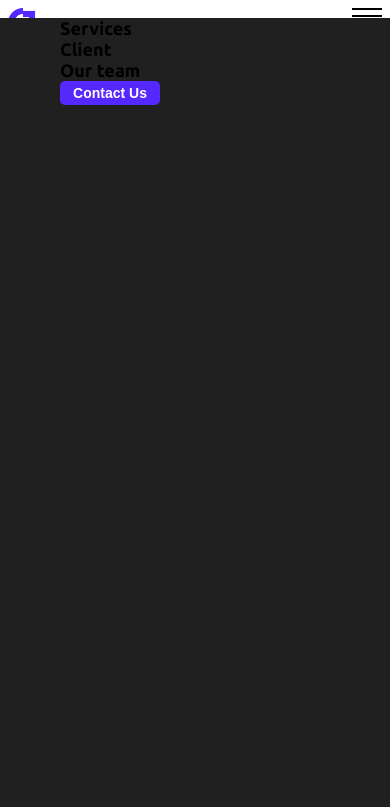
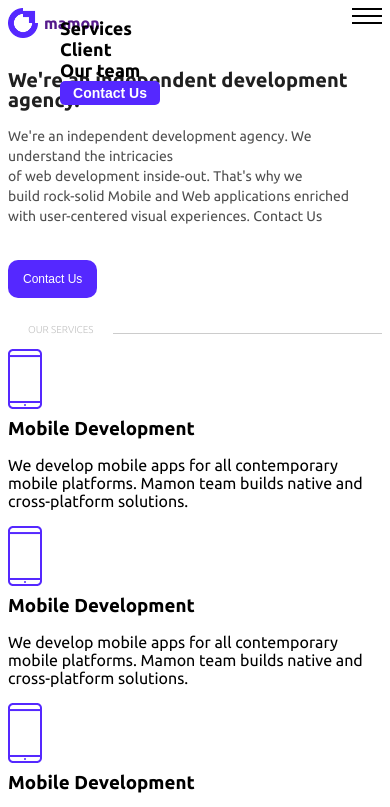
Before and after one commit to ermek120200/mamon, a plain HTML site: page index.html in a window 390 px wide. Shown: the top 807 px of the page. Drawn offline with Linux system fonts and the light colour scheme.

Commit message:
first commit

```diff
--- a/style.css
+++ b/style.css
@@ -277,7 +277,7 @@ body {
         height: 100vh;
         display: block;
         flex-direction: column;
-        background-color: #202020;
+        /* background-color: #202020; */
     }
     .page{
         padding: 0;
```
